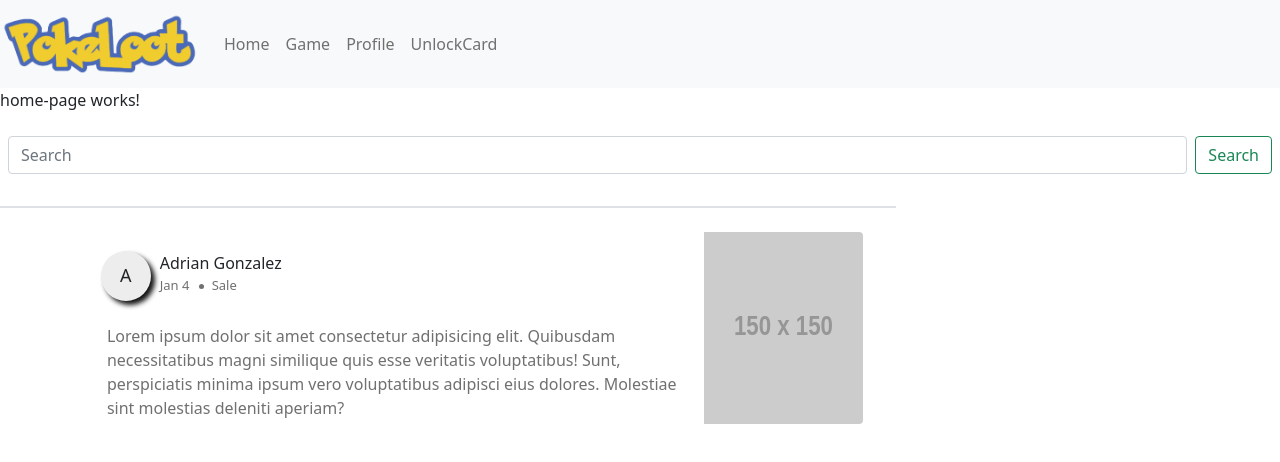
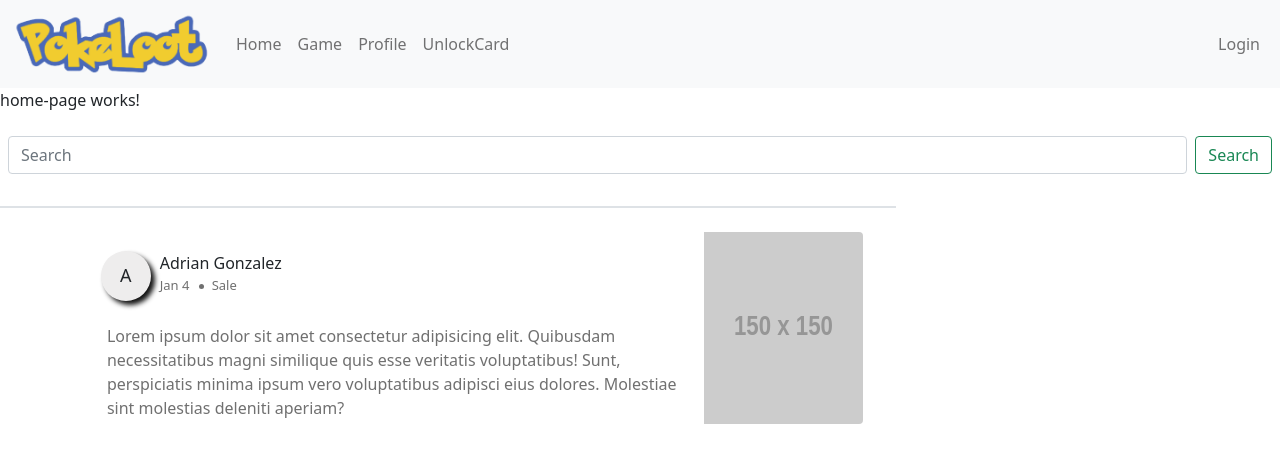
Before and after one commit to 06012021-dotnet-uta/P2_PokeLoot, an Angular app in the folder P2Project/P2Angular/: page /app-root in a window 1280 px wide. Shown: the top 462 px of the page. Built offline with nearby package versions, Linux system fonts and the light colour scheme.

Commit message:
Added Logout Link

```diff
--- a/P2Project/P2Angular/src/app/top-nav-bar/top-nav-bar.component.html
+++ b/P2Project/P2Angular/src/app/top-nav-bar/top-nav-bar.component.html
@@ -1,4 +1,5 @@
 <nav *ngIf="isHomeNav" class="navbar navbar-expand-lg navbar-light bg-light">
+    <div class="container-fluid">
         <!-- Will Populate when user is Logged in -->
         <a class="navbar-brand" href="#">
             <img src="assets/img/Pokeloot_Logo.png" width="200" height="200" class="img-fluid"
@@ -6,7 +7,7 @@
         </a>
         <!-- Will Display if User is LoggedIn -->
         <div class="collapse navbar-collapse" id="navbarNav">
-        <ul class="navbar-nav">
+            <ul class="nav navbar-nav">
                 <li class="nav-item active">
                     <a routerLink="/Home" class="nav-link">Home</a>
                 </li>
@@ -20,12 +21,18 @@
                     <a routerLink="/UnlockCard" class="nav-link">UnlockCard</a>
                 </li>
             </ul>
+            <ul class="nav navbar-nav ms-auto">
+                <li class="nav-item">
+                    <a routerLink="/Login" class="nav-link"> Login</a>
+                </li>
+            </ul>
+        </div>
     </div>
 </nav>
 
-<nav *ngIf="isLoginNav" id="LoginPage">
+<!-- <nav *ngIf="isLoginNav" id="LoginPage">
     <a class="navbar-brand" href="#">
         <img src="assets/img/Pokeloot_Logo.png" width="200" height="200" class="img-fluid"
             style="max-width: 300; max-height: 100;">
     </a>
-</nav>
+</nav> -->
```
Lines whose indentation alone changed are shown as unchanged.
